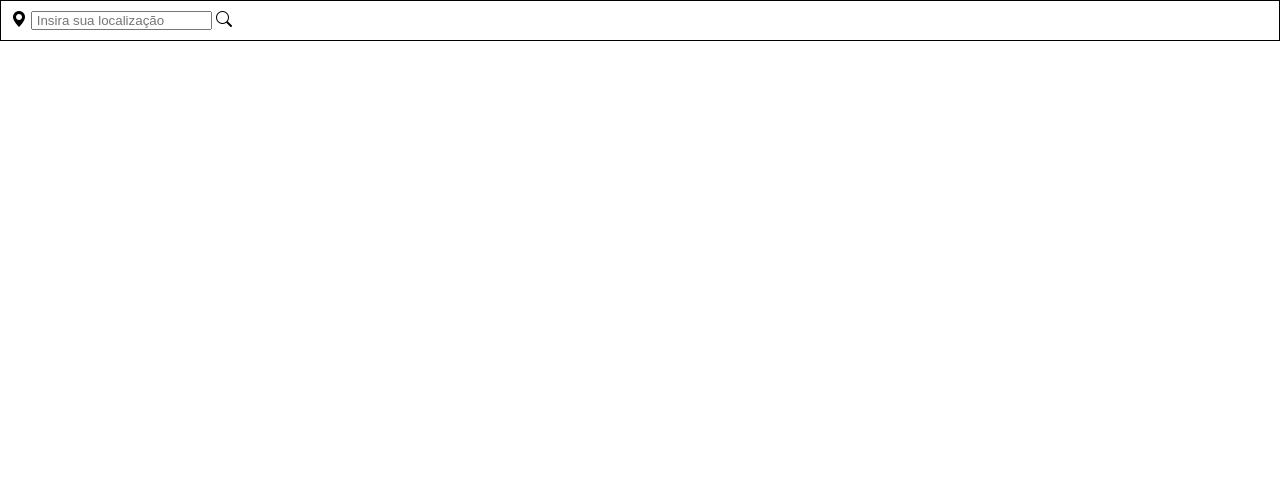
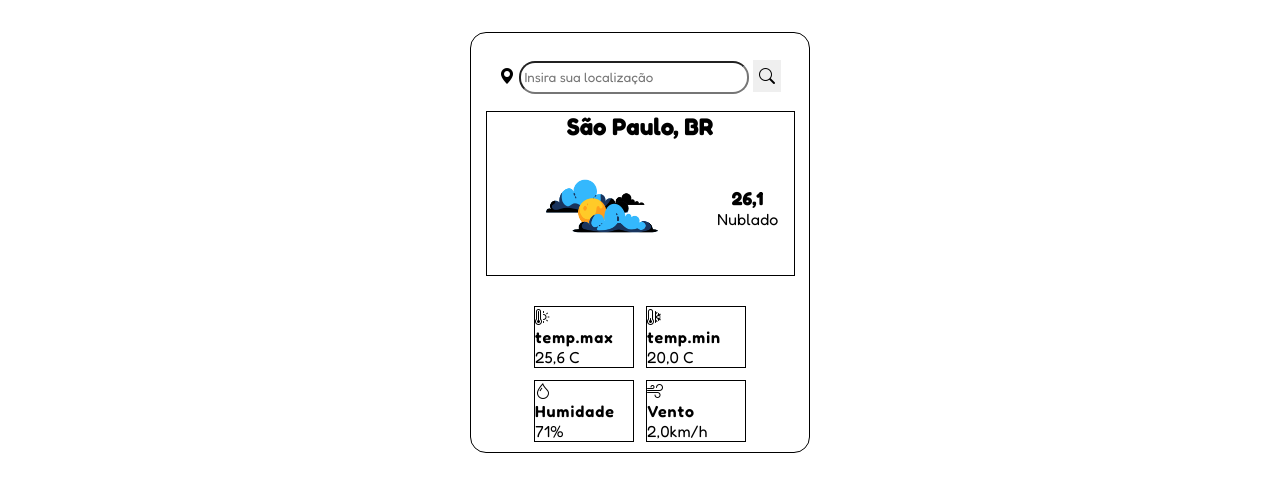
Before and after one commit to Sr-MARTINS/Clima-app, a plain HTML site: page index.html in a window 1280 px wide. Drawn offline with nearby package versions, Linux system fonts and the light colour scheme.

Commit message:
style imple

```diff
--- a/css/style.css
+++ b/css/style.css
@@ -1,15 +1,83 @@
+@import url('https://fonts.googleapis.com/css2?family=Fredoka:wght@300..700&display=swap');
+
 * {
     padding: 0;
     margin: 0;
     box-sizing: border-box;
+    font-family:"Fredoka", sans-serif;
 }
 
+
 #container {
-    display:git  flex;
+    margin: 2rem auto;
+    border: 1px solid black;
+    max-width: 340px;
+    padding: 10px;
+    border-radius: 1rem;
+    display: flex;
+    flex-direction: column;
+    align-items: center;
+}
+
+#pesque {
+    padding: 17px;
+}
+#pesque input {
+    width: 230px;
+    height: 33px;
+    border-radius:1rem ;
+}
+#pesque button {
+    padding: 6px;
+    font-weight: bold;
+    font-weight: 20px;
+    border: none;
+}
+#pesque i {
+    font-weight: 700;
+    font-size: 1rem;
+}
+
+#clima {
+    text-align: center;
+    display: flex;
+    flex-direction: column;
+    width: 309px;
+    border: 1px solid black;
+}
+.box-temp {
+    display: flex;
+    justify-content: space-evenly;
+    align-content: center;
+
+}
+.box-temp #img {
+    width: 200px;
+}
+.box-temp #img  img{
+    width: 130px;
+    margin: auto 20px;
+}
+.box-temp #lement {
+    display: flex;
+    align-items: center;
     justify-content: center;
-    align-content: center;
-    height: 100%;
+    flex-direction: column;
+}
 
+#clima-cards {
+    margin-top: 30px;
+    display: grid;
+    grid-template-columns: 1fr 1fr;
+    gap: 12px;
+}
+.cards {
+    width: 100px;
     border: 1px solid black;
-    padding: 10px;
+    display: flex;
+    flex-direction: column;
 }
+.cards h4 {
+    letter-spacing: 1px;
+    font-weight: 600;
+}
--- a/index.html
+++ b/index.html
@@ -12,8 +12,57 @@
         <div id="pesque">
             <i class="bi bi-geo-alt-fill"></i>
             <input type="text" placeholder=" Insira sua localização">
-            <i class="bi bi-search"></i>
+            <button>
+                <i class="bi bi-search"></i>
+            </button>
         </div>
+        <div id="clima">
+            <h2>São Paulo, BR</h2>
+            <div class="box-temp">
+                <div id="img">
+                    <img src="img/nublado.png" alt="img-refre">
+                </div>
+                <div id="lement">
+                    <h3>26,1</h3>
+                    <p>Nublado</p>
+                </div>
+            </div>
+        </div>
+        <div id="clima-cards">
+            <div class="cards">
+                <i class="bi bi-thermometer-sun"></i>
+                <div>
+                    <h4>temp.max</h4>
+                    <p>25,6 C</p>
+                </div>
+            </div>
+
+            <div class="cards">
+            <i class="bi bi-thermometer-snow"></i>
+                <div>
+                    <h4>temp.min</h4>
+                    <p>20,0 C</p>
+                </div>
+            </div>
+
+            <div class="cards">
+            <i class="bi bi-droplet"></i>
+                <div>
+                    <h4>Humidade</h4>
+                    <p>71%</p>
+                </div>
+            </div>
+
+            <div class="cards">
+            <i class="bi bi-wind"></i>
+                <div>
+                    <h4>Vento</h4>
+                    <p>2,0km/h</p>
+                </div>
+            </div>
+
+        </div>
+
     </div>
 
 </body>
```
Also changed, not shown: img/nublado.png (added).
